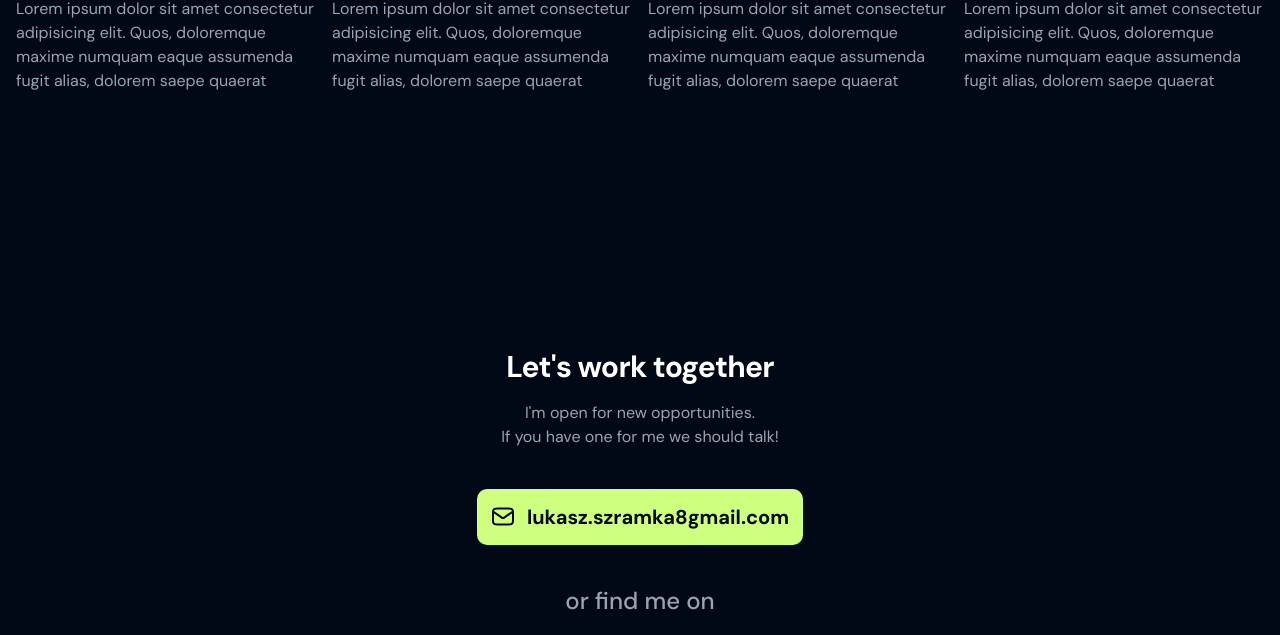
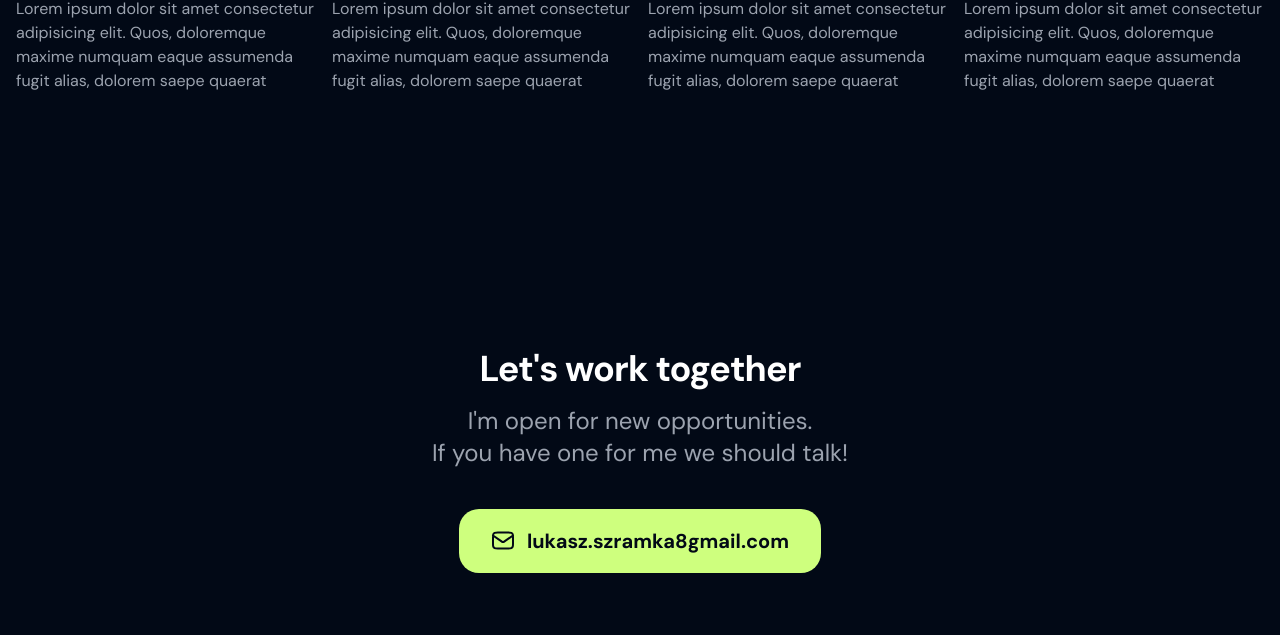
Before and after one commit to szramkalukasz/portfolio, a website built with Parcel: page src/index.html in a window 1280 px wide. Shown: the part 4175-4810 px from the top of the page. Built offline with nearby package versions, Linux system fonts and the light colour scheme; files whose address does not match are found by name.

Commit message:
Add desktop styles for the contact section

```diff
--- a/src/index.html
+++ b/src/index.html
@@ -378,18 +378,20 @@
         </div>
       </section>
       <section
-        class="mx-auto max-w-wtf flex flex-col items-center mb-16"
+        class="mx-auto max-w-wtf flex flex-col items-center mb-16 md:mb-32"
         id="contact"
       >
-        <h2 class="mb-4 text-center text-3xl font-bold tracking-tight">
+        <h2
+          class="mb-4 text-center text-3xl md:text-4xl font-bold tracking-tight"
+        >
           Let's work together
         </h2>
-        <p class="text-center text-gray-400 mb-10">
+        <p class="text-center text-gray-400 mb-10 text-lg md:text-2xl">
           I'm open for new opportunities. <br />If you have one for me we should
           talk!
         </p>
         <a
-          class="bg-accent mb-10 text-bg justify-center flex gap-3 font-bold text-xl py-3.5 px-3.5 items-center rounded-wtf flex-wrap"
+          class="bg-accent mb-10 md:mb-20 text-bg justify-center flex gap-3 font-bold text-xl leading-9 py-3.5 px-3.5 md:px-8 items-center rounded-wtf md:rounded-wtf-xl flex-wrap"
           href="mailto:lukasz.szramka8@gmail.com"
           ><img src="images/mail.svg" />lukasz.szramka8gmail.com</a
         >
```
